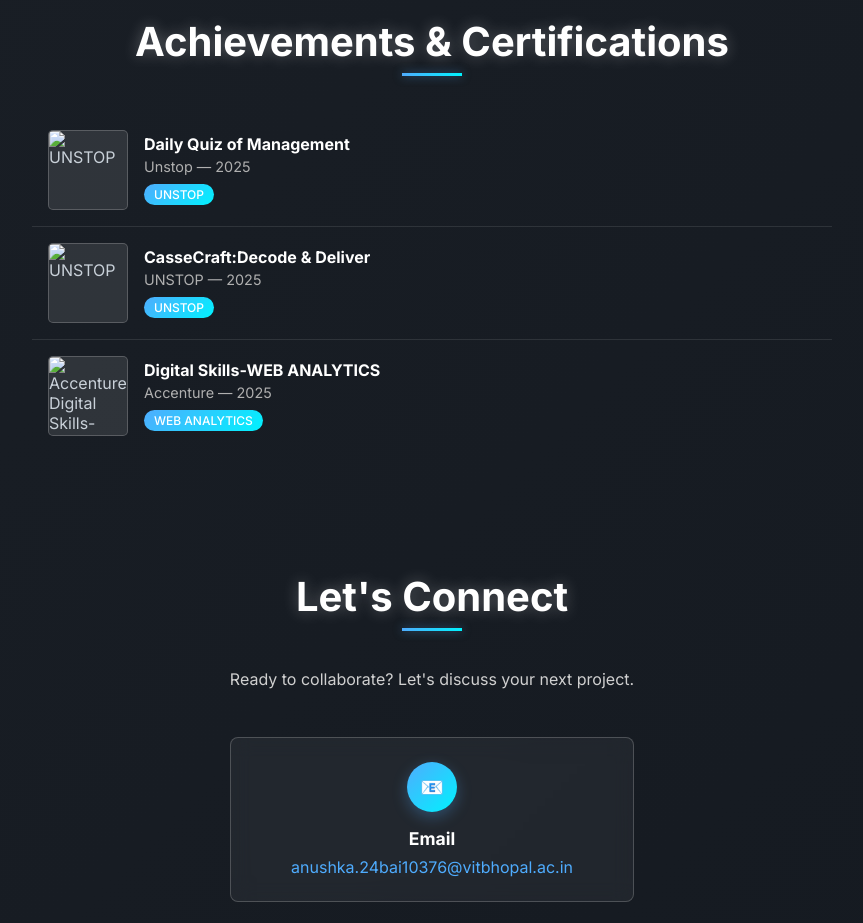
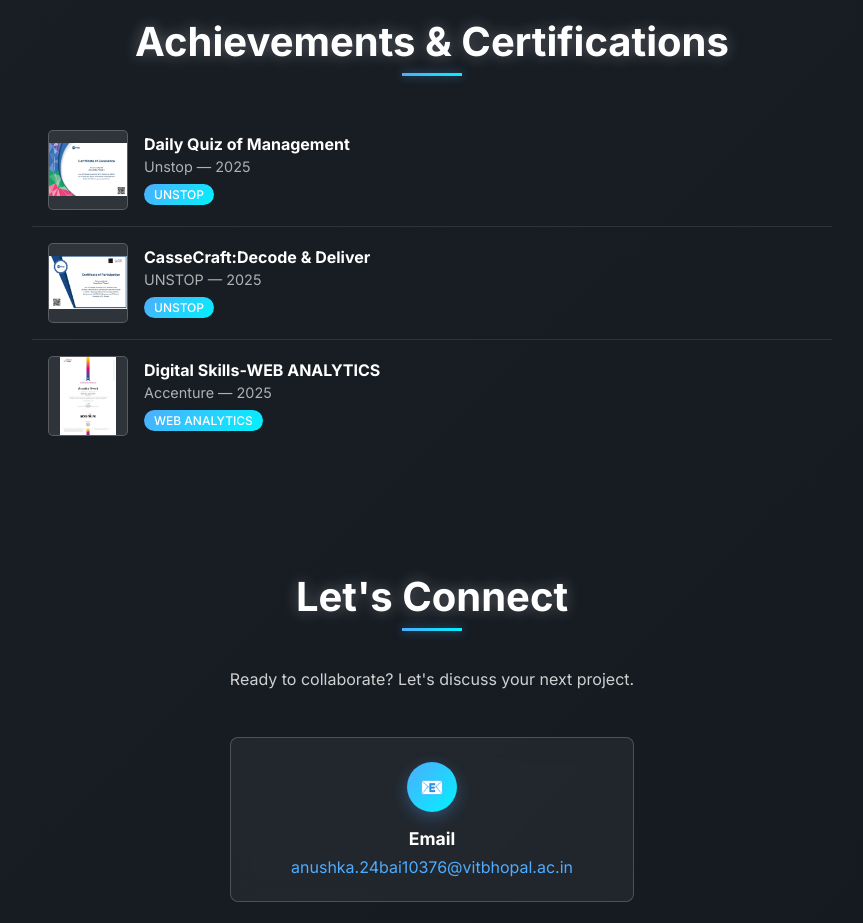
Before and after one commit to anushkatiwari24/myportfolio, a plain HTML site: page index.html in a window 1280 px wide. Shown: the part 1780-2703 px from the top of the page, without its empty margins (208-1071 px from the left). Drawn offline with Linux system fonts and the light colour scheme.

Commit message:
Update index.html

```diff
--- a/index.html
+++ b/index.html
@@ -132,7 +132,7 @@
             <div class="certificates-container">
                 <!-- Coursera Certificates -->
                 <div class="certificate-item">
-                    <img src="1.jpg" alt="UNSTOP" class="certificate-img">
+                    <img src="certificate-1.jpg" alt="UNSTOP" class="certificate-img">
                     <div class="certificate-info">
                         <h4>Daily Quiz of Management</h4>
                         <p>Unstop — 2025</p>
@@ -142,7 +142,7 @@
 
                 <!-- SimpliLearn Certificates -->
                 <div class="certificate-item">
-                    <img src="3.jpg" alt="UNSTOP" class="certificate-img">
+                    <img src="certificate-3.jpg" alt="UNSTOP" class="certificate-img">
                     <div class="certificate-info">
                         <h4>CasseCraft:Decode & Deliver</h4>
                         <p>UNSTOP — 2025</p>
@@ -153,7 +153,7 @@
 
                 <!-- Accenture Certificates -->
                 <div class="certificate-item">
-                    <img src="2.jpg" alt="Accenture Digital Skills-WEB ANALYTICS" class="certificate-img">
+                    <img src="certificate-2.jpg" alt="Accenture Digital Skills-WEB ANALYTICS" class="certificate-img">
                     <div class="certificate-info">
                         <h4>Digital Skills-WEB ANALYTICS</h4>
                         <p>Accenture — 2025</p>
```
